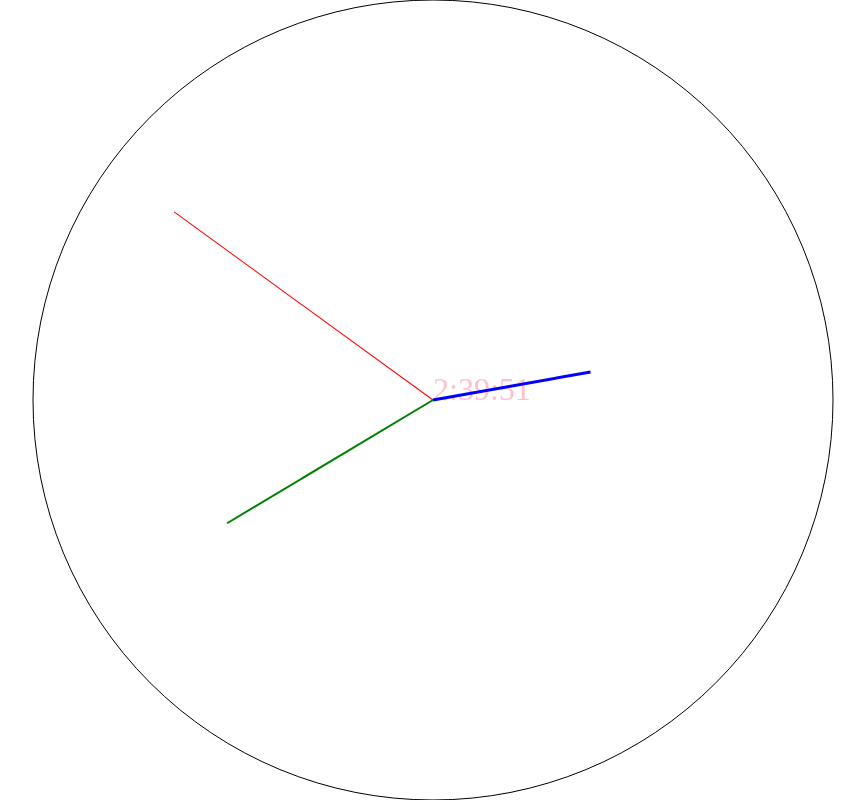
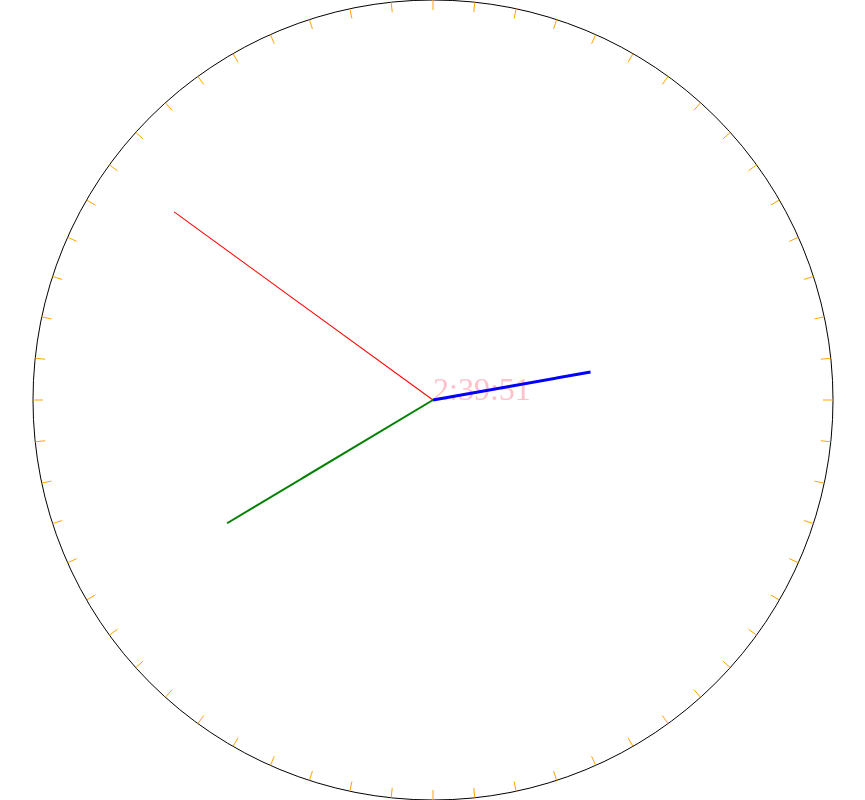
Before and after one commit to yongchengzhu/pure-js-apps, a plain HTML site: page apps/clock/index.html in a window 1280 px wide. Shown: the whole page, without its empty margins (207-1072 px from the left). Drawn offline with Linux system fonts and the light colour scheme.

Commit message:
Added ticks. Need to clean code.

```diff
--- a/apps/clock/main.js
+++ b/apps/clock/main.js
@@ -5,17 +5,18 @@ let clock = document.querySelector('circle');
 let secHand = document.querySelector('#sec');
 let minHand = document.querySelector('#min');
 let hrHand  = document.querySelector('#hr');
-
 let secText = document.querySelector('#secText');
 
-// Length of hands
+// Offsets for clock hands.
 const secOffset = (height / 2) * 0.20;
 const minOffset = (height / 2) * 0.40;
 const hrOffset  = (height / 2) * 0.60;
 
+// Attributes for clock hands.
+const radius = (width / 2) < (height / 2) ? width / 2 : height / 2
 clock.setAttribute('cx', width / 2);
 clock.setAttribute('cy', height / 2);
-clock.setAttribute('r', height / 2);
+clock.setAttribute('r', radius);
 
 secHand.setAttribute('x1', width / 2);
 secHand.setAttribute('y1', height / 2);
@@ -36,10 +37,28 @@ secText.setAttribute('x', width / 2);
 secText.setAttribute('y', height / 2);
 secText.setAttribute('font-size', 32);
 
+// Test: create SVG elements into DOM.
+for (let i = 0; i <= 360 - 6; i += 6) {
+  // let circle = document.createElementNS('http://www.w3.org/2000/svg', 'circle');
+  // circle.setAttribute('cx', getX(getRadian(i)));
+  // circle.setAttribute('cy', getY(getRadian(i)));
+  // circle.setAttribute('r', 5);
+  // circle.setAttribute('stroke', 'red');
+  // circle.setAttribute('fill', 'red');
+  // document.querySelector('svg').appendChild(circle);
+  let line = document.createElementNS('http://www.w3.org/2000/svg', 'line');
+  line.setAttribute('x1', getX(getRadian(i)));
+  line.setAttribute('y1', getY(getRadian(i)));
+  line.setAttribute('x2', getX2(getRadian(i)));
+  line.setAttribute('y2', getY2(getRadian(i)));
+  line.setAttribute('stroke', 'orange');
+  line.setAttribute('stroke-width', 1)
+  document.querySelector('svg').appendChild(line);
+}
 
-// Transform
-// seconds.setAttribute('transform', `rotate(${ sec / 60 * 360 })`);
 
+
+// Rotate hand every 1 sec.
 setInterval(() => {
   const date = new Date();
   const hr   = date.getHours();
@@ -50,3 +69,35 @@ setInterval(() => {
   minHand.setAttribute('transform', `rotate(${ (min + (sec / 60)) / 60 * 360 })`);
   hrHand .setAttribute('transform', `rotate(${ (hr + (min + sec / 60) / 60 ) / 12 * 360 })`)
 }, 1000);
+
+function getRadian(angle) {
+  return (angle - 90) * Math.PI / 180;
+}
+
+function getSecondsAngle(sec) {
+  return sec / 60 * 360;
+}
+
+function getMinutesAngle(sec, min) {
+  return (min + (sec / 60)) / 60 * 360;
+}
+
+function getHoursAngle(sec, min, hr) {
+  return (hr + (min + sec / 60) / 60 ) / 12 * 360;
+}
+
+function getX(radian) {
+  return radius * Math.cos(radian) + (width / 2);
+}
+
+function getY(radian) {
+  return radius * Math.sin(radian) + (height / 2);
+}
+
+function getX2(radian) {
+  return (radius - 10) * Math.cos(radian) + (width / 2);
+}
+
+function getY2(radian) {
+  return (radius - 10) * Math.sin(radian) + (height / 2);
+}
```
Also changed, not shown: apps/clock/index.html (+1 -0 lines).
